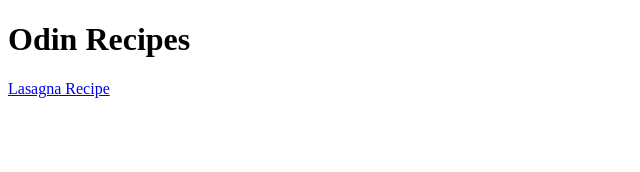
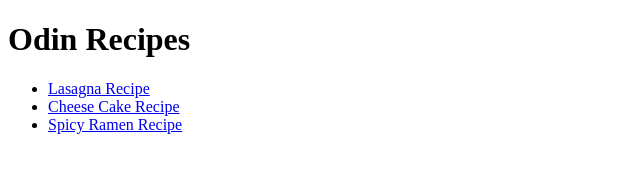
Before and after one commit to Sayem-08/odin-recipes, a plain HTML site: page index.html in a window 1280 px wide. Shown: the whole page, without its empty margins (0-640 px from the left). Drawn offline with Linux system fonts and the light colour scheme.

Commit message:
Add two more recipes into the index.html

```diff
--- a/index.html
+++ b/index.html
@@ -7,8 +7,10 @@
 </head>
 <body>
     <h1>Odin Recipes</h1>
-    <a href="recipes/lasagna.html">Lasagna Recipe</a>
-
-
+    <ul>
+        <li><a href="recipes/lasagna.html">Lasagna Recipe</a></li>
+        <li><a href="recipes/cheesecake.html">Cheese Cake Recipe</a></li>
+        <li><a href="recipes/cheesecake.html">Spicy Ramen Recipe</a></li>
+    </ul>
 </body>
 </html>
```
